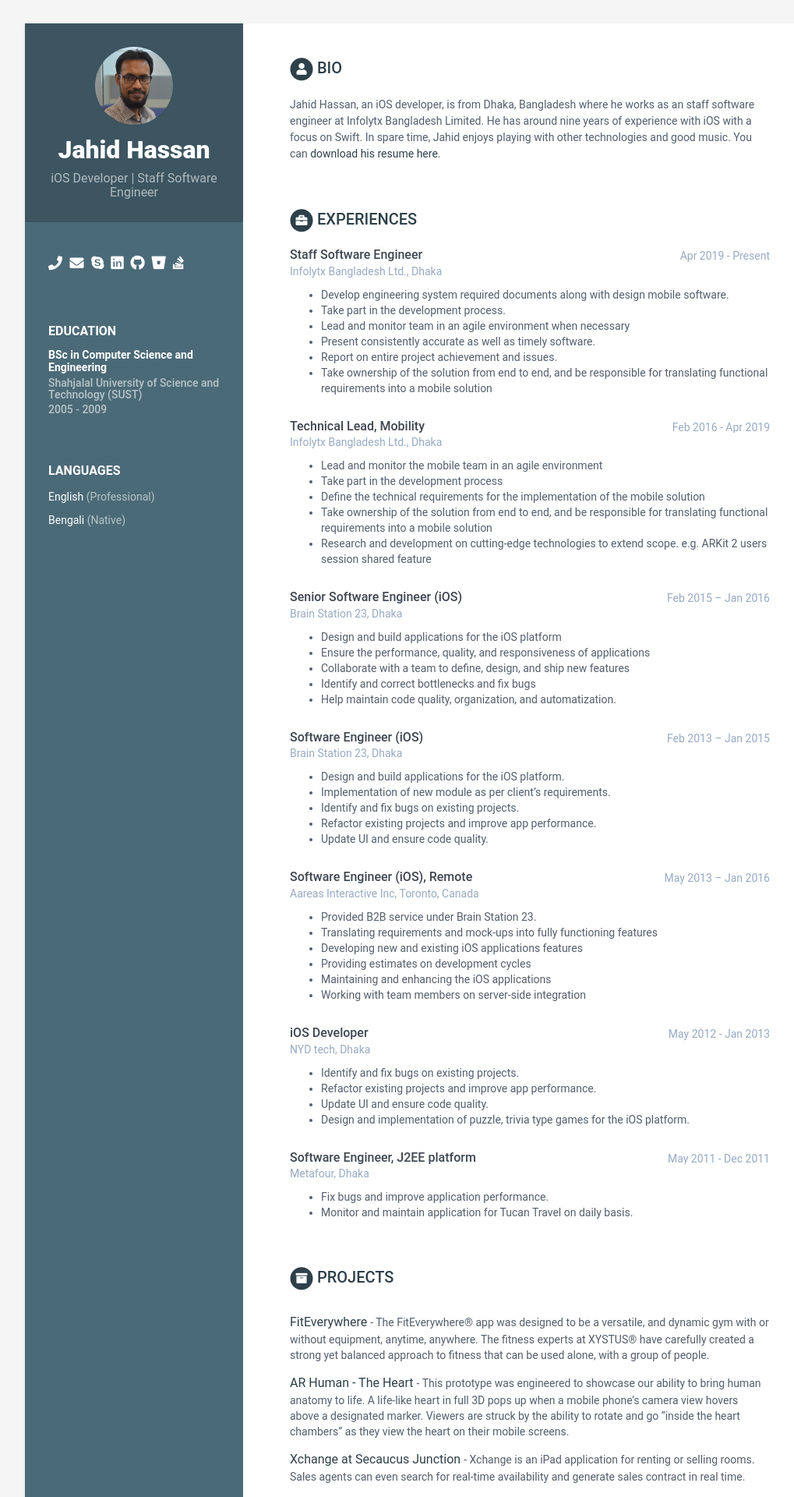
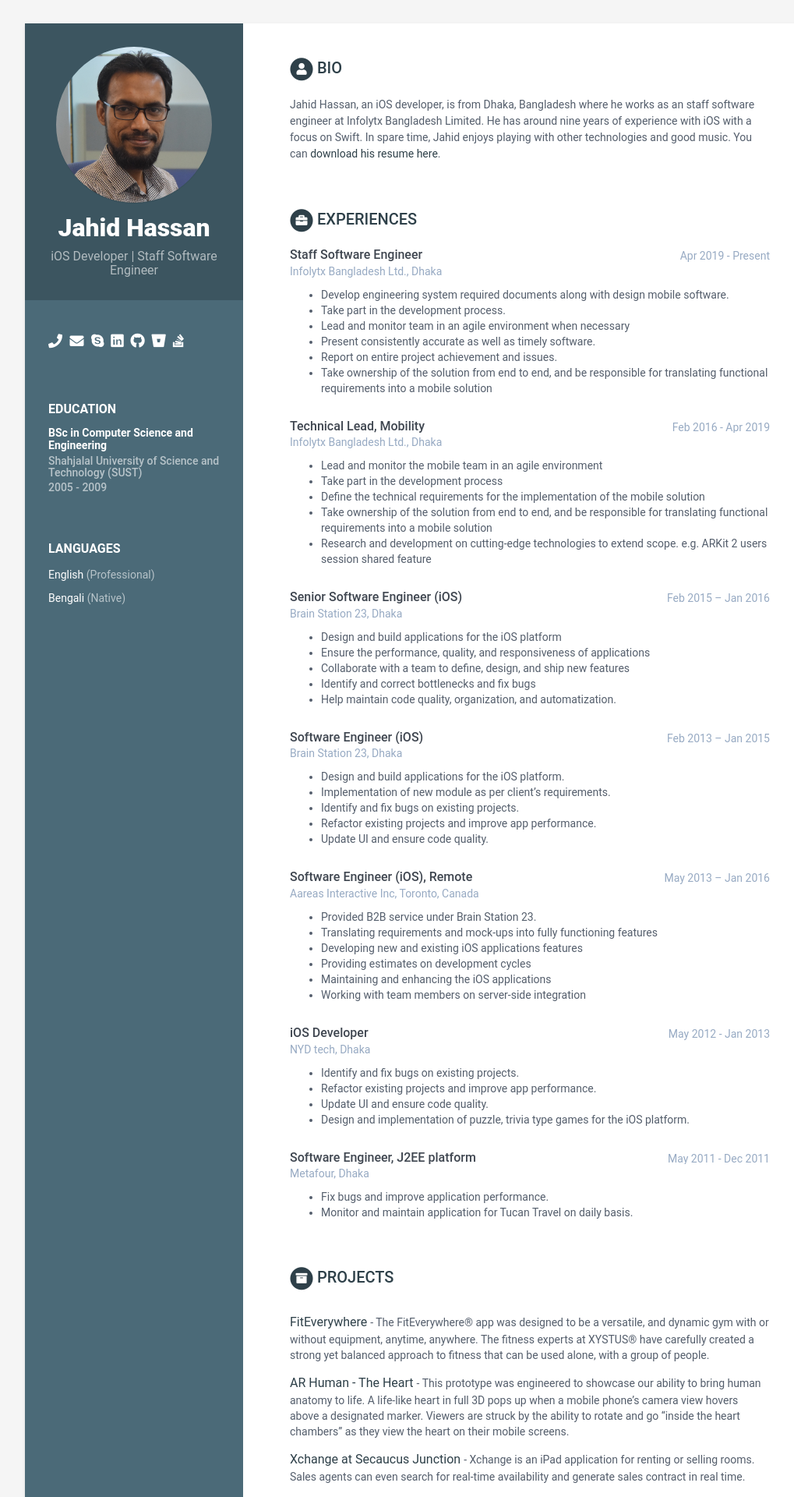
Before and after one commit to mjhassan/mjhassan.github.io, a Jekyll site: the page built from index.html, in a window 1280 px wide. Shown: the top 1920 px of the page at 78% size, without its empty margins (108-1127 px from the left). Built offline with Jekyll 4.4.1, drawn with Linux system fonts in a browser that asks for light colours.

Commit message:
Added new theme and changed base url path

```diff
--- a/_config.yml
+++ b/_config.yml
@@ -2,10 +2,11 @@
 
 # Site Settings
 title: 'typealias Jahid: [swift, objc, rn]'
-url: 'http://mjhassan.github.io'
-baseurl: '/mjhassan.github.io'
+url: 'https://mjhassan.github.io'
+baseurl: 'https://mjhassan.github.io'
+
 # Style will be applied only after restarting the build or serve. Just choose one of the options.
-theme_skin: ceramic # blue turquoise green berry orange ceramic
+theme_skin: minimal # blue turquoise green berry orange ceramic minmal
 chrome_mobile_color: #use hex colors (ex:#1976d2) or leave empty if you don't want a color for chrome mobile searchbar
 
 # Tracker
--- a/_includes/sidebar.html
+++ b/_includes/sidebar.html
@@ -26,8 +26,4 @@
   {% include language.html %}
   {% include interests.html %}
 
-  {% if sidebar.about %}
-    {% include about.html %}
-  {% endif %}
-
 </div><!--//sidebar-wrapper-->
--- a/_sass/_base.scss
+++ b/_sass/_base.scss
@@ -71,7 +71,7 @@ p {
     }
     .avatar {
         //used for profile image
-        max-width: 100px;
+        max-width: 200px;
         margin-bottom: 15px;
         border: 0px solid #fff;
         border-radius: 100%;
--- /dev/null
+++ b/_sass/skins/_minimal.scss
@@ -0,0 +1,10 @@
+/* Berry variables */
+$theme-color: #4b6a78;
+$text-color: #3F4650;
+$text-color-secondary: #545E6C;
+$text-grey: #97AAC3;
+$divider: #e8e8e8;
+$lighter-grey: #ccc;
+$darker-grey: #666;
+$smoky-white: #f5f5f5;
+$heart: #fb866a;
```
Also changed, not shown: _includes/about.html (deleted, +0 -10 lines).
